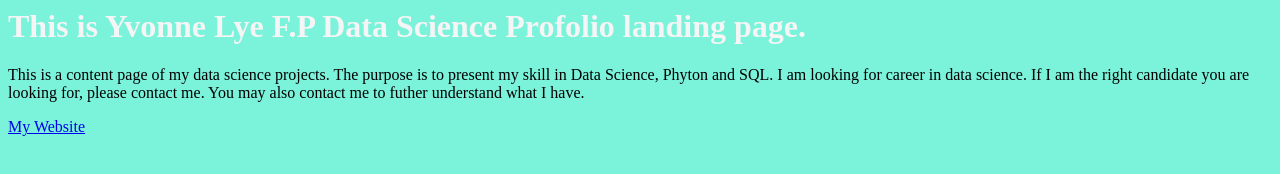
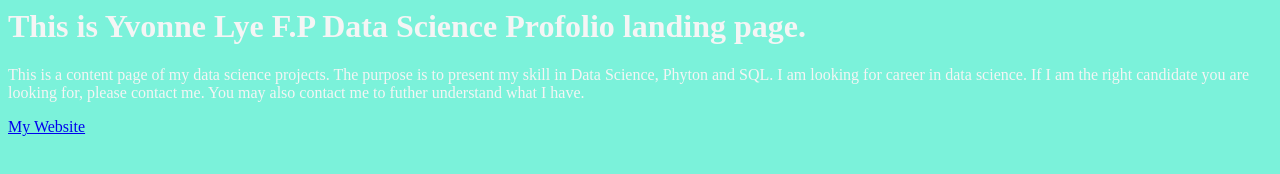
Before and after one commit to yvonnelyelfp/yvonnelye, a plain HTML site: page index.html in a window 1280 px wide. Drawn offline with Linux system fonts and the light colour scheme.

Commit message:
Update index.html

```diff
--- a/index.html
+++ b/index.html
@@ -5,7 +5,7 @@
 </style>
     <h1 class='intro'>This is Yvonne Lye F.P Data Science Profolio landing page.</h1>
 
-    <p>This is a content page of my data science projects.
+    <p class='intro'>This is a content page of my data science projects.
     The purpose is to present my skill in Data Science, Phyton and SQL.
     I am looking for career in data science.
     If I am the right candidate you are looking for, please contact me.
```
